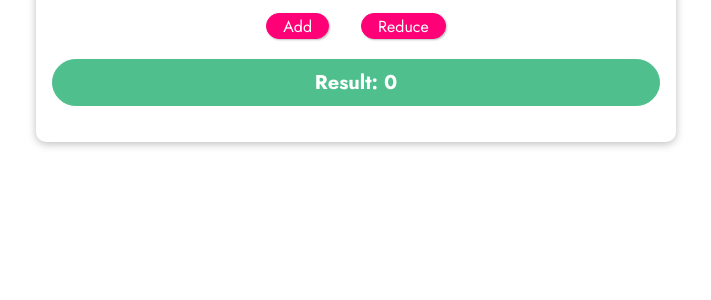
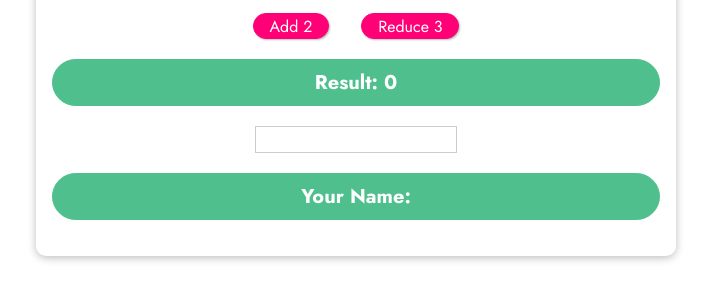
Before and after one commit to jerome-shiftleft/vue-basics, a plain HTML site: page index.html in a window 1280 px wide. Shown: the part 286-586 px from the top of the page, without its empty margins (284-995 px from the left). Drawn offline with nearby package versions, Linux system fonts and the light colour scheme.

Commit message:
native event object

```diff
--- a/app.js
+++ b/app.js
@@ -2,9 +2,13 @@ const app = Vue.createApp({
   data() {
     return {
       counter: 0,
+      name: ''
     };
   },
   methods: {
+    setName(event, lastname) {
+      this.name = event.target.value + lastname;
+    },
     add(num = 1) {
       this.counter = this.counter + num;
     },
--- a/index.html
+++ b/index.html
@@ -18,9 +18,11 @@
     </header>
     <section id="events">
       <h2>Events in Action</h2>
-      <button v-on:click="add(2)">Add</button>
-      <button v-on:click="reduce(3)">Reduce</button>
+      <button v-on:click="add(2)">Add 2</button>
+      <button v-on:click="reduce(3)">Reduce 3</button>
       <p>Result: {{ counter }}</p>
+      <input type="text" v-on:input="setName($event, 'Gomez')">
+      <p>Your Name: {{ name }}</p>
     </section>
   </body>
 </html>
```
